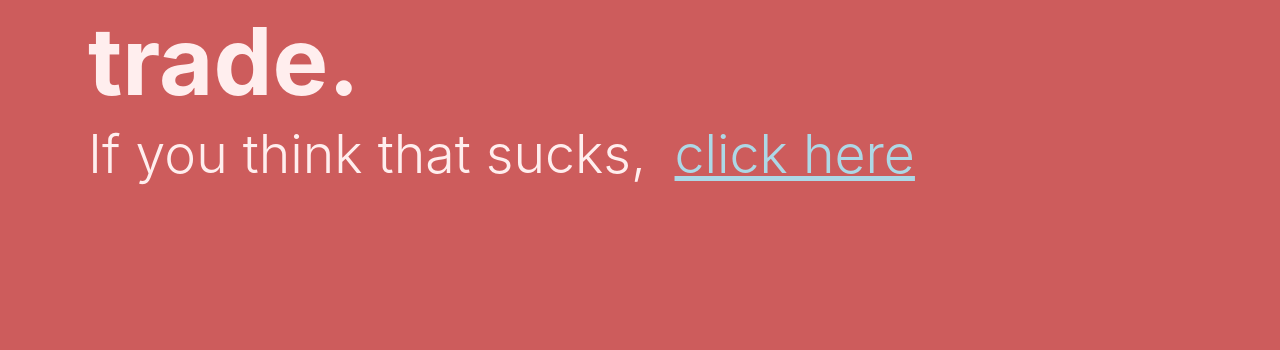
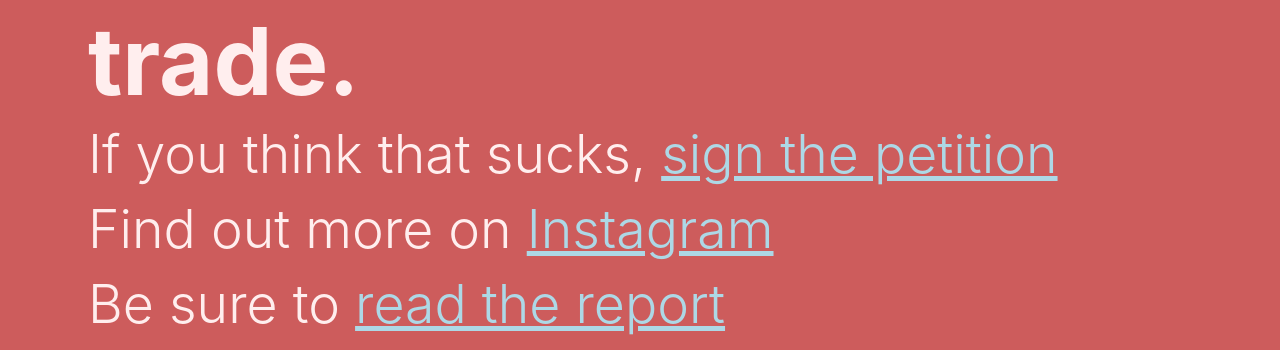
Before and after one commit to mlsgrnt/uofgfail, a plain HTML site: page index.html in a window 1280 px wide. Shown: the part 610-960 px from the top of the page. Before the commit the page ends 810 px from the top, so only its background shows below. Drawn offline with Linux system fonts and the light colour scheme.

Commit message:
Add some more links, play with the formatting

```diff
--- a/index.html
+++ b/index.html
@@ -42,9 +42,23 @@
         <span class="hl">£3.1 Million</span> in the arms trade.
       </h3>
     </div>
-    <h6 class="cta">
-      If you think that sucks, <a href="http://guadc.surge.sh">click here</a>
-    </h6>
+    <div class="cta">
+      <p>
+        If you think that sucks,
+        <a href="http://guadc.surge.sh">sign the petition</a>
+      </p>
+      <p>
+        Find out more on
+        <a href="https://www.instagram.com/gu_adc/">Instagram</a>
+      </p>
+      <p>
+        Be sure to
+        <a
+          href="https://glasgowguardian.co.uk/2019/09/15/glasgow-university-invests-over-3m-in-arms-trade-and-military-services-providers/"
+          >read the report</a
+        >
+      </p>
+    </div>
   </div>
   <style>
     body {
@@ -62,7 +76,7 @@
 
     .main {
       height: 100%;
-      max-height: 12em;
+      max-height: 13.5em;
       display: flex;
 
       flex-direction: column;
@@ -83,20 +97,22 @@
     }
 
     .main .cta {
+      font-size: 0.67em;
       font-weight: 300;
       position: relative;
       bottom: 0.2em;
     }
 
-    .main .cta a {
+    .main a {
       color: lightblue;
-      padding: 0.25em;
+      padding: 0.25em 0;
       transition: all 0.1s ease-in-out;
       border-radius: 9px;
     }
-    .main .cta a:hover {
+    .main a:hover {
       color: #333;
       background-color: lightblue;
+      padding: 0.25em;
     }
 
     .main .hl {
```
